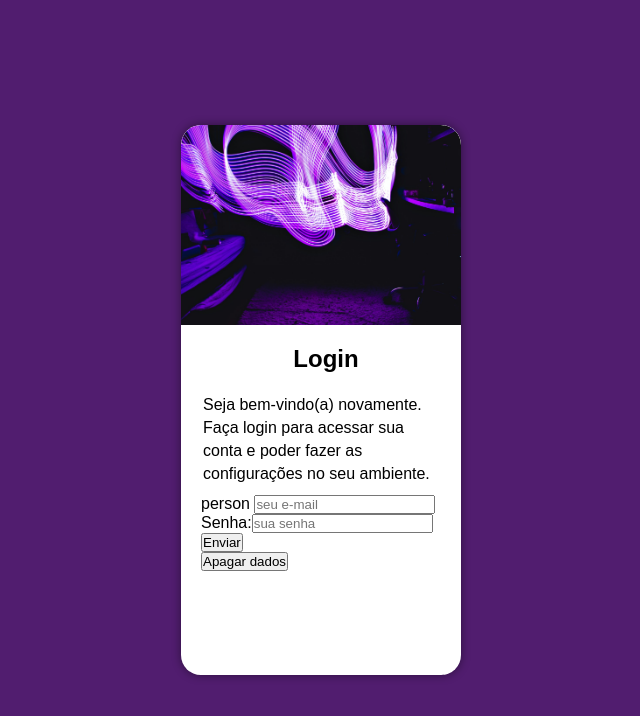
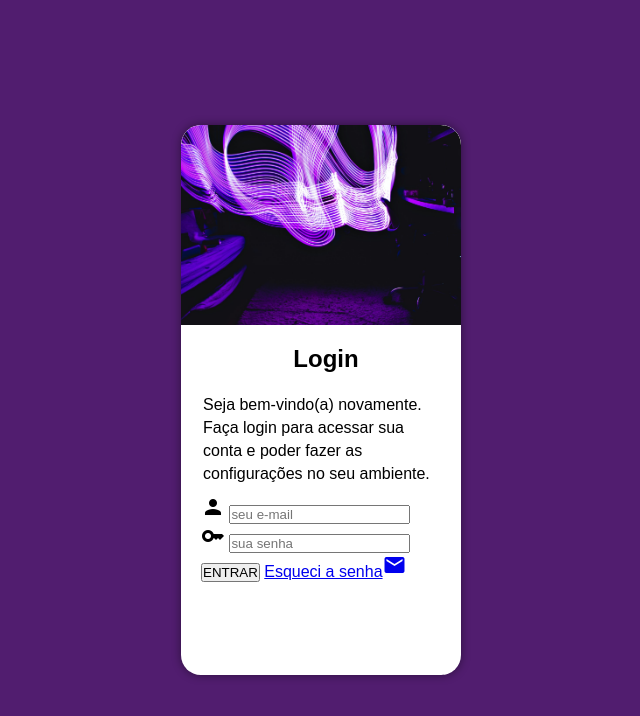
Before and after one commit to Rikelmy22/login-2, a plain HTML site: page index.html in a window 1280 px wide. Shown: the whole page, without its empty margins (319-959 px from the left). Drawn offline with Linux system fonts and the light colour scheme.

Commit message:
transformação no arquivo index

```diff
--- a/index.html
+++ b/index.html
@@ -21,18 +21,22 @@
             <p>
               Seja bem-vindo(a) novamente. Faça login para acessar sua conta e poder fazer as configurações no seu ambiente.
             </p>
-            <form action="d5estinatario.php" method="post">
-                <p><label for="iemail"><span class="material-icons-outlined">
-                    person
-                </span></label><input type="email" name="email" id="iemail" placeholder="seu e-mail" required minlength="10" maxlength="30"></p>
-                <p><label for="isen">Senha:</label><input type="password" name="sen" id="isen" required placeholder="sua senha"></p>
-                <p>
-                    <input type="submit" value="Enviar">
-                </p>
-                <p>
-                    <input type="reset" value="Apagar dados">
-                </p>
-            </form>
+           <form action="destinatario.php" method="post" autocomplete="on">
+            <div class="campo">
+                <label for="ie-mail">
+                    <span class="material-icons">person</span>
+                 </label>
+                 <input type="email" name="email" id="ie-mail" placeholder="seu e-mail" maxlength="30" required >
+            </div>
+            <div class="campo">
+                <label for="isen">
+                    <span class="material-icons">key</span>
+                 </label>
+                 <input type="password" name="password" id="isen" placeholder="sua senha" required minlength="8" maxlength="20">
+            </div>
+            <input type="submit" value="ENTRAR">
+            <a href="apagar.com.br">Esqueci a senha<span class="material-icons">mail</span></a>
+           </form>
             </div>
         </section>
     </main>
```
